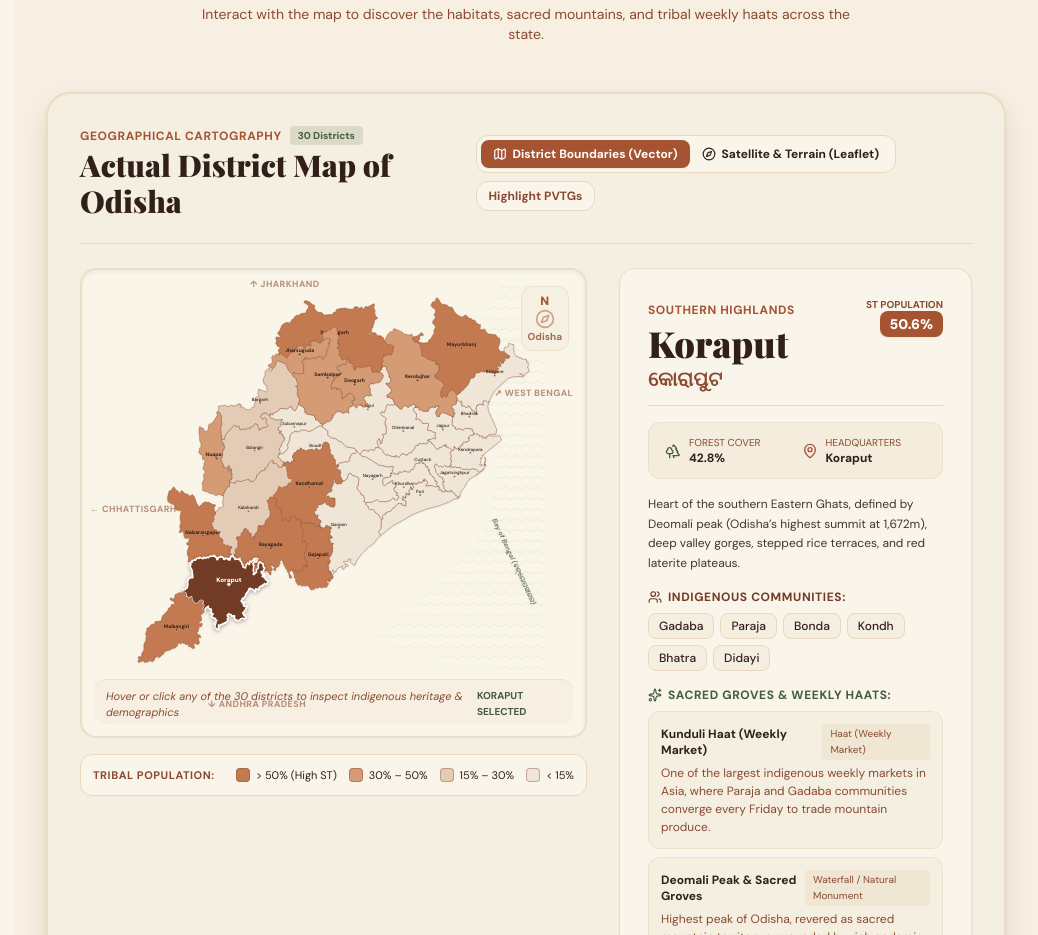
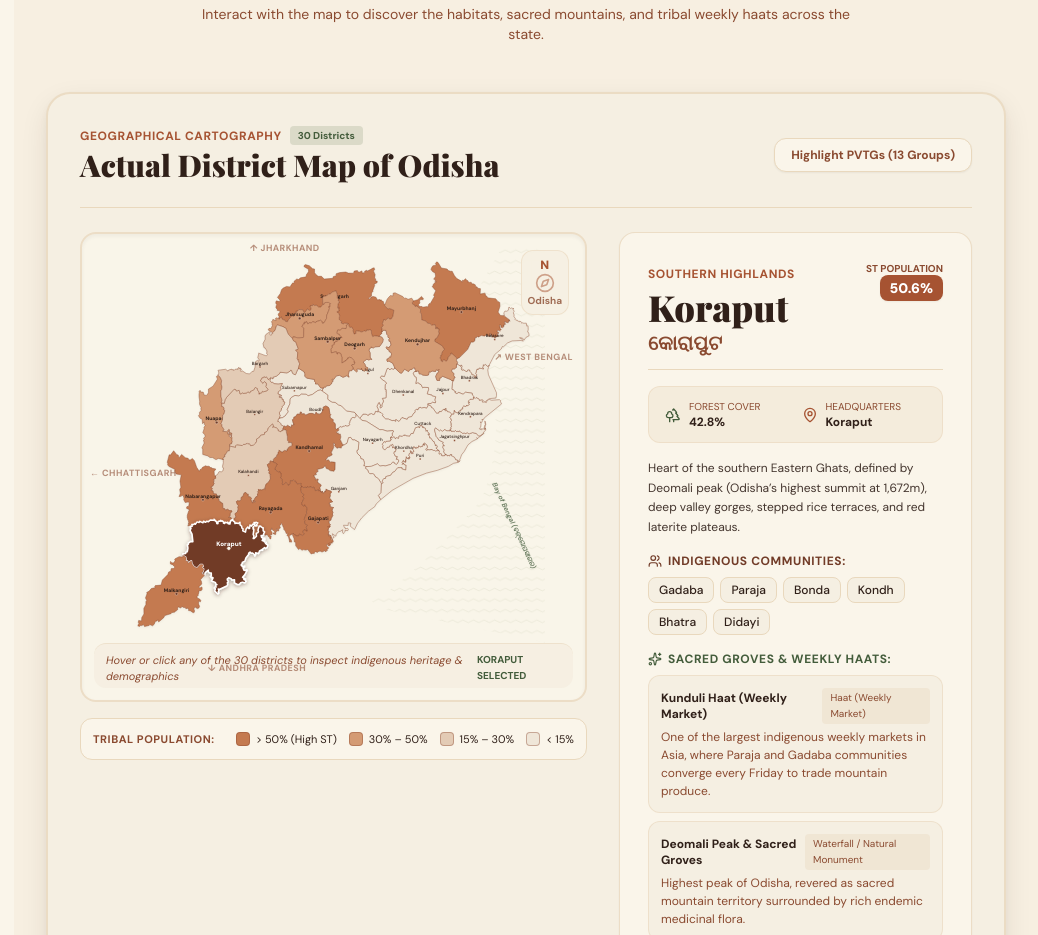
Before and after one commit to sanjeevsenapati/adilok, a React (Vite) app: page / in a window 1280 px wide. Shown: the part 3789-4724 px from the top of the page, without its empty margins (242-1280 px from the left). Built offline with nearby package versions, Linux system fonts and the light colour scheme; a web font is replaced by a local one.

Commit message:
chore: remove Leaflet satellite view to focus purely on official vector district boundaries

```diff
--- a/src/components/maps/OdishaInteractiveMap.tsx
+++ b/src/components/maps/OdishaInteractiveMap.tsx
@@ -1,4 +1,4 @@
-import React, { useState, useEffect, useRef } from 'react';
+import React, { useState } from 'react';
 import { Link } from 'react-router-dom';
 import {
   MapPin,
@@ -6,12 +6,8 @@ import {
   Users,
   Sparkles,
   ArrowRight,
-  Layers,
-  Map as MapIcon,
-  Compass,
-  Info
+  Compass
 } from 'lucide-react';
-import L from 'leaflet';
 import { districtsData } from '../../data/districts';
 import { District } from '../../types';
 import { useLanguage } from '../../context/LanguageContext';
@@ -29,14 +25,10 @@ export const OdishaInteractiveMap: React.FC = () => {
     () => districtsData.find((d) => d.id === 'koraput') || districtsData[0]
   );
   const [hoveredDistrictName, setHoveredDistrictName] = useState<string | null>(null);
-  const [viewMode, setViewMode] = useState<'vector' | 'leaflet'>('vector');
   const [highlightPVTGOnly, setHighlightPVTGOnly] = useState(false);
   const [activeRegionFilter, setActiveRegionFilter] = useState<string>('All');
 
   const { language } = useLanguage();
-  const leafletContainerRef = useRef<HTMLDivElement>(null);
-  const leafletMapRef = useRef<L.Map | null>(null);
-  const geojsonLayerRef = useRef<L.GeoJSON | null>(null);
 
   // Helper to resolve District data from name
   const getDistrictInfo = (name: string): District | undefined => {
@@ -80,7 +72,7 @@ export const OdishaInteractiveMap: React.FC = () => {
     const stPercent = parseFloat(dist.tribalPopulationPercent) || 0;
 
     if (highlightPVTGOnly) {
-      const hasPVTG = dist.indigenousCommunities.some(c =>
+      const hasPVTG = dist.indigenousCommunities.some((c) =>
         ['Dongria Kondh', 'Lanjia Saora', 'Bonda (Remo)', 'Juang (PVTG)', 'Chuktia Bhunjia (PVTG)', 'Kutia Kondh'].includes(c)
       );
       return hasPVTG ? '#A65332' : '#F5EFE2';
@@ -93,135 +85,13 @@ export const OdishaInteractiveMap: React.FC = () => {
     return '#EFE6D8'; // Light ivory-cream
   };
 
-  // Leaflet map setup
-  useEffect(() => {
-    if (viewMode !== 'leaflet' || !leafletContainerRef.current) return;
-
-    if (!leafletMapRef.current) {
-      const map = L.map(leafletContainerRef.current, {
-        center: [20.4, 84.4],
-        zoom: 7,
-        minZoom: 6,
-        maxZoom: 12,
-        scrollWheelZoom: true
-      });
-
-      // CartoDB Positron / OSM tiles with clean natural look
-      L.tileLayer('https://{s}.basemaps.cartocdn.com/rastertiles/voyager/{z}/{x}/{y}{r}.png', {
-        attribution: '&copy; <a href="https://www.openstreetmap.org/copyright">OpenStreetMap</a> contributors &copy; <a href="https://carto.com/">CARTO</a>',
-        subdomains: 'abcd',
-        maxZoom: 19
-      }).addTo(map);
-
-      leafletMapRef.current = map;
-
-      // Fetch and overlay actual GeoJSON
-      fetch('/assets/geography/odisha-districts.geojson')
-        .then((res) => res.json())
-        .then((data) => {
-          if (!leafletMapRef.current) return;
-
-          const layer = L.geoJSON(data, {
-            style: (feature) => {
-              const name = feature?.properties?.district || '';
-              const dist = getDistrictInfo(name);
-              const isSelected = dist && dist.id === selectedDistrict.id;
-              const stPercent = dist ? parseFloat(dist.tribalPopulationPercent) || 0 : 0;
-
-              let fillColor = '#EFE6D8';
-              if (isSelected) fillColor = '#713B27';
-              else if (stPercent >= 50) fillColor = '#C47A50';
-              else if (stPercent >= 30) fillColor = '#D49B74';
-              else if (stPercent >= 15) fillColor = '#E3CBB5';
-
-              return {
-                fillColor,
-                weight: isSelected ? 3 : 1.5,
-                opacity: 1,
-                color: isSelected ? '#FAF5EA' : '#8A4A30',
-                dashArray: isSelected ? '' : '2',
-                fillOpacity: isSelected ? 0.9 : 0.65
-              };
-            },
-            onEachFeature: (feature, layer) => {
-              const name = feature.properties.district;
-              const dist = getDistrictInfo(name);
-
-              const tooltipContent = `
-                <div style="font-family: sans-serif; padding: 4px;">
-                  <strong style="color: #713B27; font-size: 13px;">${name}</strong>
-                  ${dist ? `<div style="font-size: 11px; color: #A65332; font-weight: bold;">ST: ${dist.tribalPopulationPercent}</div>` : ''}
-                  ${dist ? `<div style="font-size: 10px; color: #555;">Tribes: ${dist.indigenousCommunities.slice(0, 3).join(', ')}</div>` : ''}
-                </div>
-              `;
-              layer.bindTooltip(tooltipContent, { sticky: true, className: 'leaflet-earth-tooltip' });
-
-              layer.on({
-                click: () => {
-                  if (dist) setSelectedDistrict(dist);
-                },
-                mouseover: (e) => {
-                  const target = e.target;
-                  target.setStyle({
-                    weight: 2.5,
-                    color: '#FAF5EA',
-                    fillColor: '#A65332',
-                    fillOpacity: 0.85
-                  });
-                },
-                mouseout: () => {
-                  if (geojsonLayerRef.current) {
-                    geojsonLayerRef.current.resetStyle(layer);
-                  }
-                }
-              });
-            }
-          }).addTo(leafletMapRef.current);
-
-          geojsonLayerRef.current = layer;
-        })
-        .catch((err) => console.error('Error loading GeoJSON:', err));
-    }
-
-    return () => {
-      // Keep instance for smooth toggles or reset if unmounted
-    };
-  }, [viewMode]);
-
-  // Update Leaflet styling when selectedDistrict changes
-  useEffect(() => {
-    if (geojsonLayerRef.current) {
-      geojsonLayerRef.current.eachLayer((layer: any) => {
-        const feature = layer.feature;
-        const name = feature?.properties?.district || '';
-        const dist = getDistrictInfo(name);
-        const isSelected = dist && dist.id === selectedDistrict.id;
-        const stPercent = dist ? parseFloat(dist.tribalPopulationPercent) || 0 : 0;
-
-        let fillColor = '#EFE6D8';
-        if (isSelected) fillColor = '#713B27';
-        else if (stPercent >= 50) fillColor = '#C47A50';
-        else if (stPercent >= 30) fillColor = '#D49B74';
-        else if (stPercent >= 15) fillColor = '#E3CBB5';
-
-        layer.setStyle({
-          fillColor,
-          weight: isSelected ? 3.5 : 1.2,
-          color: isSelected ? '#FAF5EA' : '#8A4A30',
-          fillOpacity: isSelected ? 0.9 : 0.65
-        });
-      });
-    }
-  }, [selectedDistrict]);
-
   const hoveredDistInfo = hoveredDistrictName ? getDistrictInfo(hoveredDistrictName) : null;
 
   return (
     <div className="bg-earth-ivory rounded-3xl border-2 border-earth-sand/80 shadow-earth-lg p-6 lg:p-8">
 
-      {/* Top Map Toolbar: View Switcher & Region Filters */}
-      <div className="flex flex-col md:flex-row items-start md:items-center justify-between pb-6 mb-6 border-b border-earth-sand gap-4">
-
+      {/* Top Map Toolbar */}
+      <div className="flex flex-col sm:flex-row items-start sm:items-center justify-between pb-6 mb-6 border-b border-earth-sand gap-4">
         <div>
           <div className="flex items-center gap-2">
             <span className="text-xs font-bold uppercase tracking-wider text-earth-terracotta">
@@ -236,49 +106,17 @@ export const OdishaInteractiveMap: React.FC = () => {
           </h3>
         </div>
 
-        {/* View Switcher: Actual Vector Map vs Live Satellite/Terrain Leaflet */}
-        <div className="flex flex-wrap items-center gap-2">
-
-          <div className="flex bg-earth-cream p-1 rounded-xl border border-earth-sand">
-            <button
-              onClick={() => setViewMode('vector')}
-              className={`flex items-center gap-1.5 px-3 py-1.5 rounded-lg text-xs font-bold transition-all ${
-                viewMode === 'vector'
-                  ? 'bg-earth-terracotta text-white shadow-sm'
-                  : 'text-earth-soil hover:bg-earth-sand/40'
-              }`}
-            >
-              <MapIcon className="w-3.5 h-3.5" />
-              <span>District Boundaries (Vector)</span>
-            </button>
-
-            <button
-              onClick={() => setViewMode('leaflet')}
-              className={`flex items-center gap-1.5 px-3 py-1.5 rounded-lg text-xs font-bold transition-all ${
-                viewMode === 'leaflet'
-                  ? 'bg-earth-terracotta text-white shadow-sm'
-                  : 'text-earth-soil hover:bg-earth-sand/40'
-              }`}
-            >
-              <Compass className="w-3.5 h-3.5" />
-              <span>Satellite & Terrain (Leaflet)</span>
-            </button>
-          </div>
-
         {/* PVTG Highlight Toggle */}
         <button
           onClick={() => setHighlightPVTGOnly(!highlightPVTGOnly)}
-            className={`px-3 py-1.5 rounded-xl text-xs font-bold transition-all border ${
+          className={`px-4 py-2 rounded-xl text-xs font-bold transition-all border shadow-sm ${
             highlightPVTGOnly
               ? 'bg-earth-soil text-earth-sand border-earth-soil'
-                : 'bg-earth-cream text-earth-mud border-earth-sand hover:bg-earth-sand/30'
+              : 'bg-earth-cream text-earth-mud border-earth-sand hover:bg-earth-sand/40 hover:text-earth-soil'
           }`}
         >
-            {highlightPVTGOnly ? 'Showing PVTG Belts' : 'Highlight PVTGs'}
+          {highlightPVTGOnly ? 'Showing PVTG Belts' : 'Highlight PVTGs (13 Groups)'}
         </button>
-
-        </div>
-
       </div>
 
       <div className="grid grid-cols-1 lg:grid-cols-12 gap-8 items-start">
@@ -286,8 +124,7 @@ export const OdishaInteractiveMap: React.FC = () => {
         {/* MAP DISPLAY (COL 1 to 7) */}
         <div className="lg:col-span-7 flex flex-col items-center">
 
-          {viewMode === 'vector' ? (
-            /* EXACT GEOJSON VECTOR MAP WITH ALL 30 DISTRICTS */
+          {/* EXACT GEOJSON VECTOR MAP WITH ALL 30 DISTRICTS */}
           <div className="w-full relative aspect-[1.08/1] max-w-2xl bg-earth-cream/90 rounded-2xl border-2 border-earth-sand/80 p-3 shadow-inner flex flex-col justify-between overflow-hidden">
 
             {/* Compass Rose & Cardinal Markers */}
@@ -440,15 +277,6 @@ export const OdishaInteractiveMap: React.FC = () => {
             </div>
 
           </div>
-          ) : (
-            /* LIVE SATELLITE & TERRAIN MAP (LEAFLET) */
-            <div className="w-full relative aspect-[1.08/1] max-w-2xl bg-earth-cream rounded-2xl border-2 border-earth-sand/80 overflow-hidden shadow-inner">
-              <div ref={leafletContainerRef} className="w-full h-full z-0" />
-              <div className="absolute top-3 left-3 z-10 bg-earth-ivory/95 backdrop-blur-md px-3 py-1.5 rounded-xl border border-earth-sand shadow text-xs font-semibold text-earth-soil">
-                Odisha Terrain & District Boundaries Layer
-              </div>
-            </div>
-          )}
 
           {/* Choropleth Legend */}
           <div className="mt-4 w-full max-w-2xl bg-earth-cream p-3 rounded-xl border border-earth-sand flex flex-wrap items-center justify-between gap-2 text-xs">
--- a/src/styles/index.css
+++ b/src/styles/index.css
@@ -1,4 +1,3 @@
-@import 'leaflet/dist/leaflet.css';
 @tailwind base;
 @tailwind components;
 @tailwind utilities;
```
Lines whose indentation alone changed are shown as unchanged.
